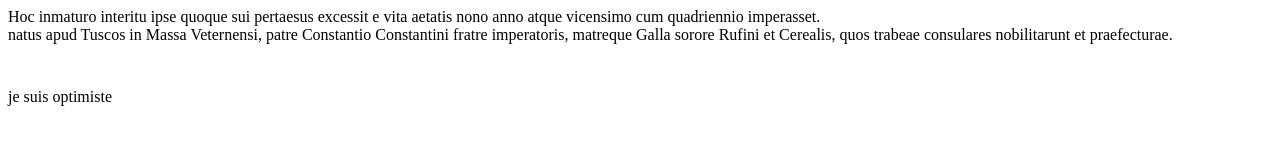
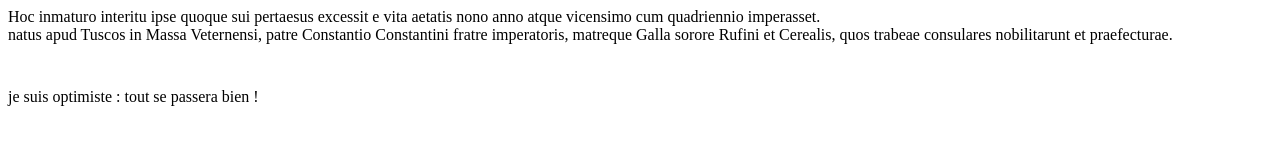
Before and after one commit to Adamchaieb/Demo_git, a plain HTML site: page index.html in a window 1280 px wide. Drawn offline with Linux system fonts and the light colour scheme.

Commit message:
Imprve optimistic message

```diff
--- a/index.html
+++ b/index.html
@@ -18,6 +18,6 @@ Tuscos in Massa Veternensi, patre Constantio Constantini fratre
 imperatoris, matreque Galla sorore Rufini et Cerealis, quos trabeae
 consulares nobilitarunt et praefecturae.</p><br>
 
-	<p> je suis optimiste  </p>
+	<p> je suis optimiste : tout se passera bien ! </p>
 </body>
 </html>
```
